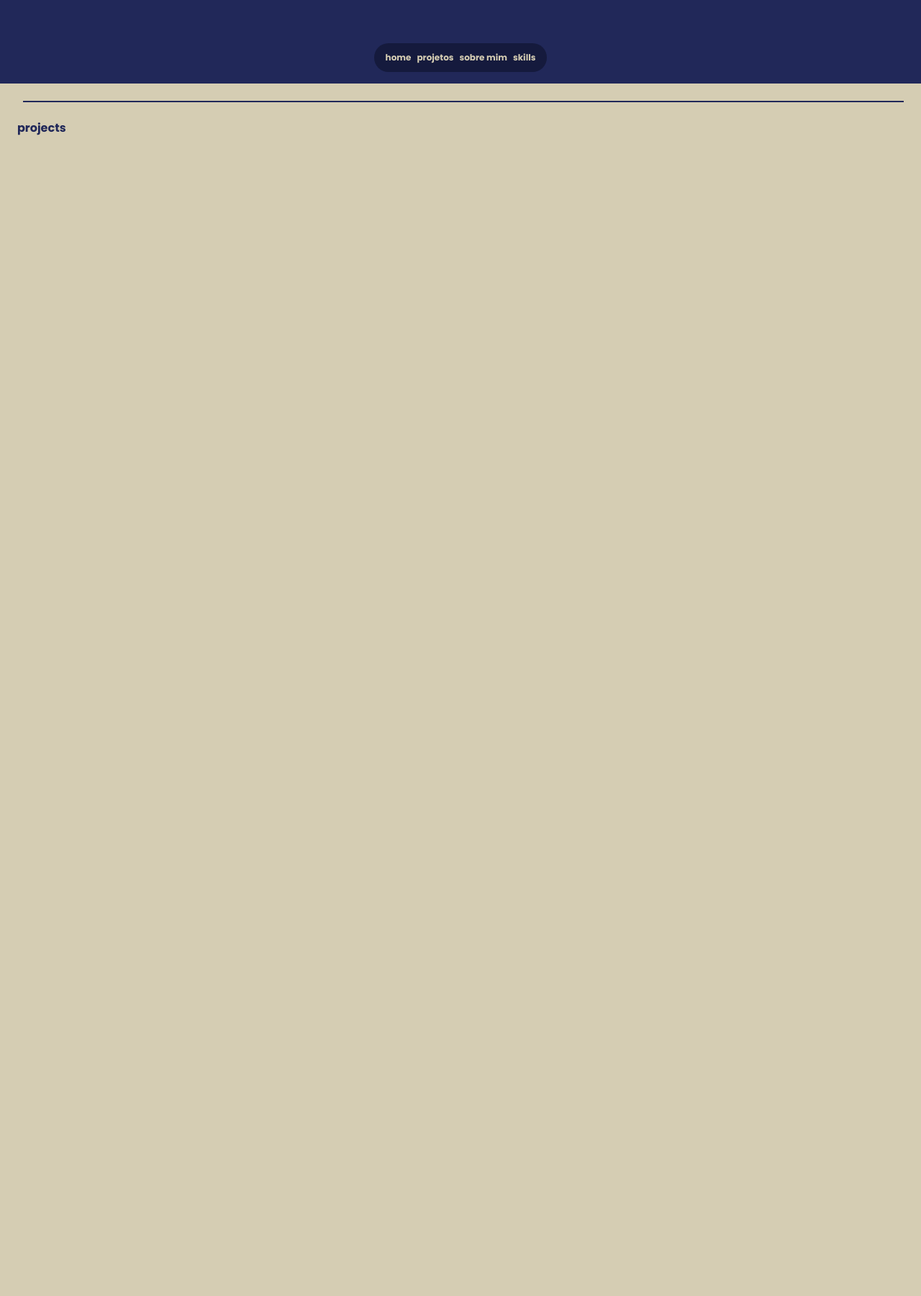
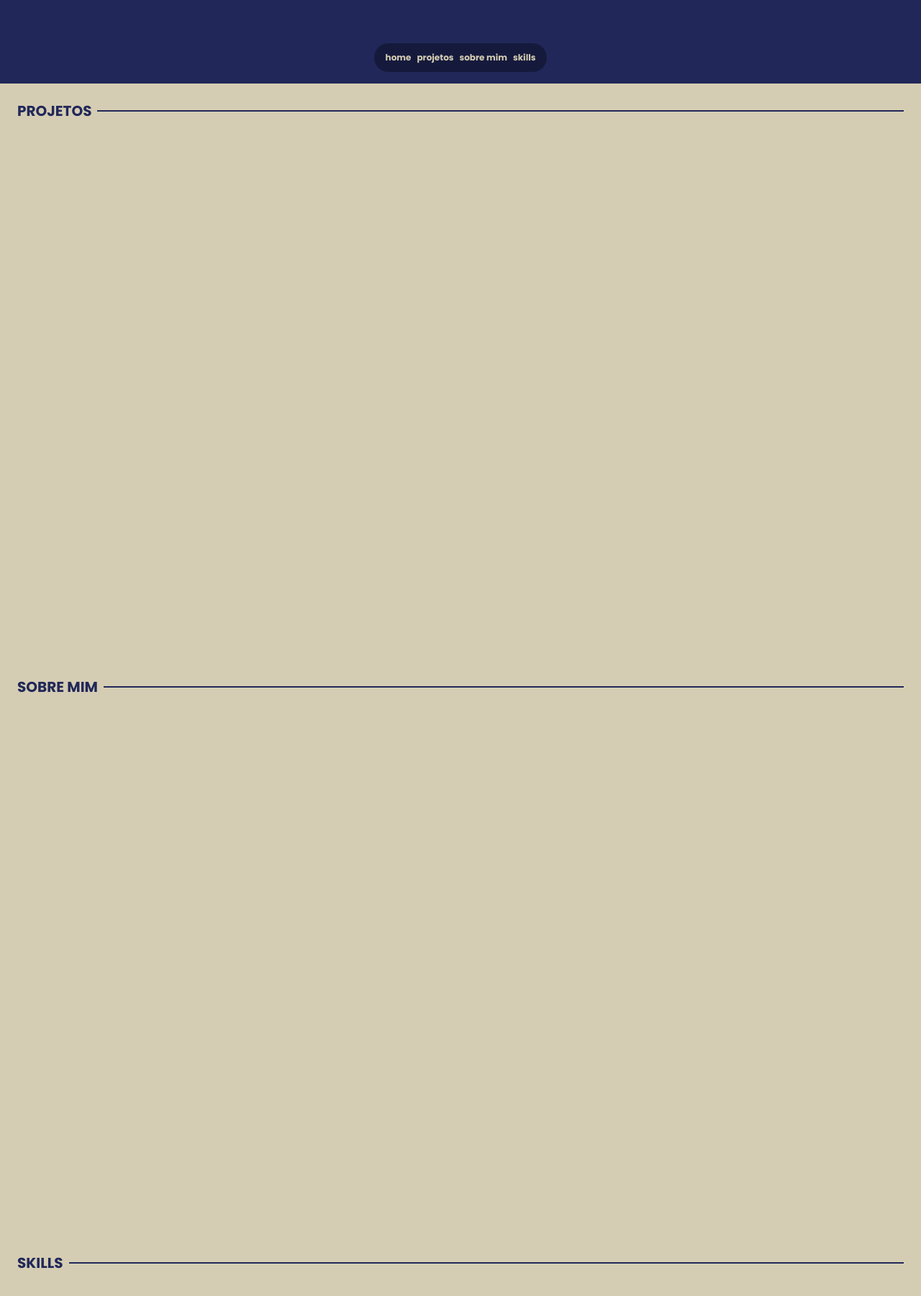
Before and after one commit to limasthays/portfolio-thayslima, a Next.js app: page / in a window 1280 px wide. Shown: the part 684-2484 px from the top of the page at 72% size. Before the commit the page ends 1600 px from the top, so only its background shows below. Built offline with nearby package versions, Linux system fonts and the light colour scheme.

Commit message:
add all sections on main page

```diff
--- /dev/null
+++ b/src/app/components/sections/About.tsx
@@ -0,0 +1,11 @@
+import SectionContainer from '../containers/SectionContainer'
+
+function AboutSection() {
+	return (
+		<SectionContainer id="about" sectionTitle="sobre mim">
+			<div></div>
+		</SectionContainer>
+	)
+}
+
+export default AboutSection
--- a/src/app/components/sections/Hero.tsx
+++ b/src/app/components/sections/Hero.tsx
@@ -4,12 +4,11 @@ function HeroSection() {
 	return (
 		<section className="bg-deep-blue min-h-screen p-9 text-off-white ">
 			<div className="flex flex-col gap-4">
-				<h1 className="text-5xl">front-end developer.</h1>
-
 				<p className="font-semibold text-xl">
 					Olá! Eu sou
 					<span className="text-blush-pink"> Thays Lima.</span>
 				</p>
+				<h1 className="text-5xl">front-end developer.</h1>
 
 				<p>
 					Desenvolvo experiências intuitivas, criativas e acessíveis para a web.
--- a/src/app/components/sections/Projects.tsx
+++ b/src/app/components/sections/Projects.tsx
@@ -2,8 +2,8 @@ import SectionContainer from '../containers/SectionContainer'
 
 function ProjectsSection() {
 	return (
-		<SectionContainer id="projects">
-			<h2>projects</h2>
+		<SectionContainer id="projects" sectionTitle="projetos">
+			<div></div>
 		</SectionContainer>
 	)
 }
--- /dev/null
+++ b/src/app/components/sections/Skills.tsx
@@ -0,0 +1,11 @@
+import SectionContainer from '../containers/SectionContainer'
+
+function SkillsSection() {
+	return (
+		<SectionContainer id="skills" sectionTitle="skills">
+			<div></div>
+		</SectionContainer>
+	)
+}
+
+export default SkillsSection
--- a/src/app/page.tsx
+++ b/src/app/page.tsx
@@ -1,6 +1,8 @@
 import MenuBar from './components/MenuBar'
+import AboutSection from './components/sections/About'
 import HeroSection from './components/sections/Hero'
 import ProjectsSection from './components/sections/Projects'
+import SkillsSection from './components/sections/Skills'
 
 export default function Home() {
 	return (
@@ -8,6 +10,8 @@ export default function Home() {
 			<main>
 				<HeroSection />
 				<ProjectsSection />
+				<AboutSection />
+				<SkillsSection />
 			</main>
 			<MenuBar />
 		</>
```
